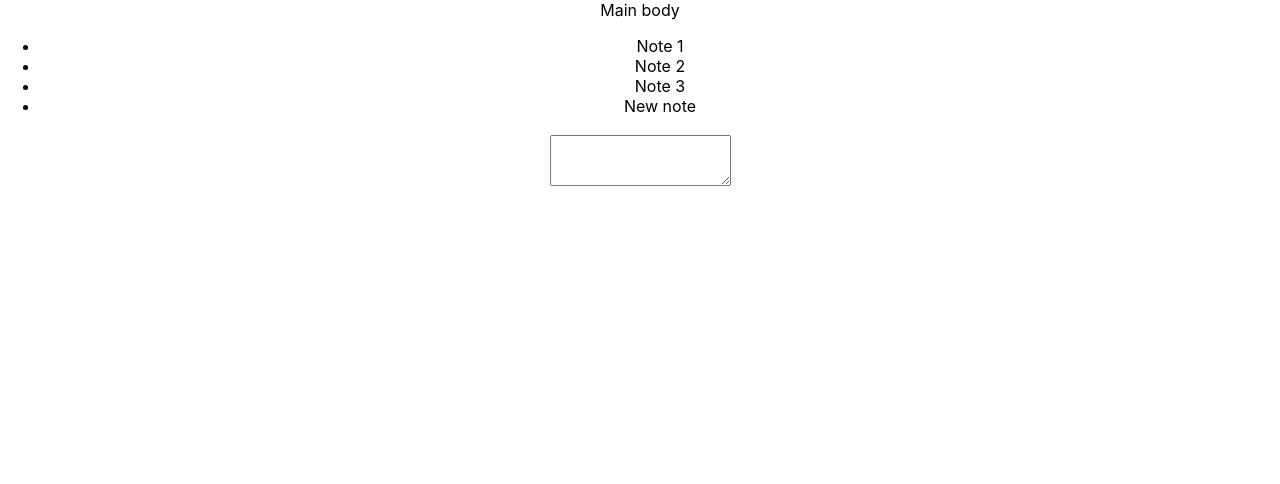
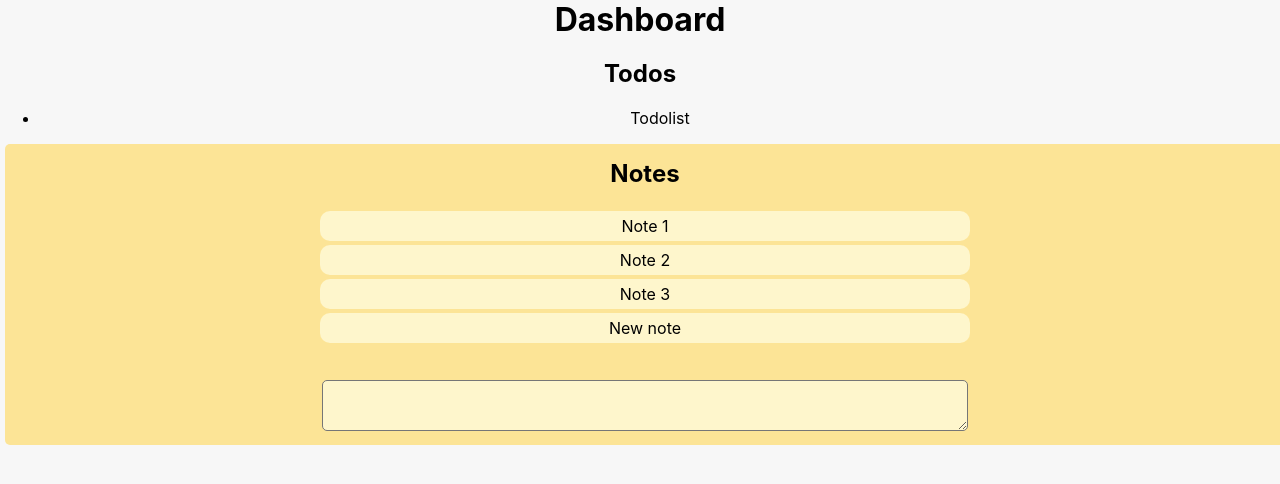
Before and after one commit to salviolorenzo/reactDashboard, a React (Create React App) app: page / in a window 1280 px wide. Shown: the top 484 px of the page. Built offline with nearby package versions, Linux system fonts and the light colour scheme.

Commit message:
adds styles for notes component and structure to todos componenent

```diff
--- a/src/Dashboard.js
+++ b/src/Dashboard.js
@@ -12,10 +12,10 @@ class Dashboard extends Component {
   render() {
     return (
       <div className='dashboard'>
-        Main body
+        <h1>Dashboard</h1>
+        <Todos />
+        {/* <Weather /> */}
         <Notepad />
-        {/* <Todos />
-        <Weather /> */}
       </div>
     );
   }
--- a/src/NotesComponent/Notepad.js
+++ b/src/NotesComponent/Notepad.js
@@ -74,6 +74,7 @@ class Notepad extends Component {
   render() {
     return (
       <div className='notepad'>
+        <h2>Notes</h2>
         <Noteslist
           items={this.state.notes}
           onClick={this._onClick.bind(this)}
--- /dev/null
+++ b/src/TodoComponent/Todolist.js
@@ -0,0 +1,11 @@
+import React from 'react';
+
+function Todolist(props) {
+  return (
+    <ul className='todo-list'>
+      <li>Todolist</li>
+    </ul>
+  );
+}
+
+export default Todolist;
--- a/src/TodoComponent/Todos.js
+++ b/src/TodoComponent/Todos.js
@@ -1,13 +1,22 @@
 import React, { Component } from 'react';
+import Todolist from './Todolist';
 
 class Todos extends Component {
   constructor(props) {
     super(props);
-    this.state = {};
+    this.state = {
+      todos: [],
+      focus: ''
+    };
   }
 
   render() {
-    return <div className='todos'>Todos</div>;
+    return (
+      <div className='todos'>
+        <h2>Todos</h2>
+        <Todolist />
+      </div>
+    );
   }
 }
 
--- a/src/index.css
+++ b/src/index.css
@@ -1,14 +1,76 @@
 body {
   margin: 0;
   padding: 0;
-  font-family: -apple-system, BlinkMacSystemFont, "Segoe UI", "Roboto", "Oxygen",
-    "Ubuntu", "Cantarell", "Fira Sans", "Droid Sans", "Helvetica Neue",
+  font-family: -apple-system, BlinkMacSystemFont, 'Segoe UI', 'Roboto', 'Oxygen',
+    'Ubuntu', 'Cantarell', 'Fira Sans', 'Droid Sans', 'Helvetica Neue',
     sans-serif;
   -webkit-font-smoothing: antialiased;
   -moz-osx-font-smoothing: grayscale;
 }
 
 code {
-  font-family: source-code-pro, Menlo, Monaco, Consolas, "Courier New",
+  font-family: source-code-pro, Menlo, Monaco, Consolas, 'Courier New',
     monospace;
 }
+
+html,
+body,
+.App,
+#root,
+.dashboard {
+  width: 100%;
+  height: 100%;
+}
+
+.dashboard {
+  background-color: #f7f7f7;
+}
+
+h1 {
+  margin: 0 0 5px 0;
+}
+
+/* NOTEPAD */
+
+.notepad {
+  width: 100%;
+  display: flex;
+  flex-wrap: wrap;
+  justify-content: center;
+  margin: 10px 5px;
+  padding: 10px 0;
+  border-radius: 5px;
+  background-color: rgb(252, 228, 150);
+}
+
+.notepad h2 {
+  margin: 5px 0;
+}
+
+.note-list {
+  width: 100%;
+  padding: 0;
+  list-style-type: none;
+  display: flex;
+  flex-direction: column;
+  align-items: center;
+}
+
+.note-list li {
+  padding: 5px;
+  margin: 2px 0;
+  border-radius: 10px;
+  background-color: rgb(254, 246, 204);
+  width: 50%;
+}
+
+.editor {
+  width: 100%;
+}
+
+.editor textarea {
+  min-width: 50%;
+  max-width: 100%;
+  border-radius: 5px;
+  background-color: rgb(254, 246, 204);
+}
```
